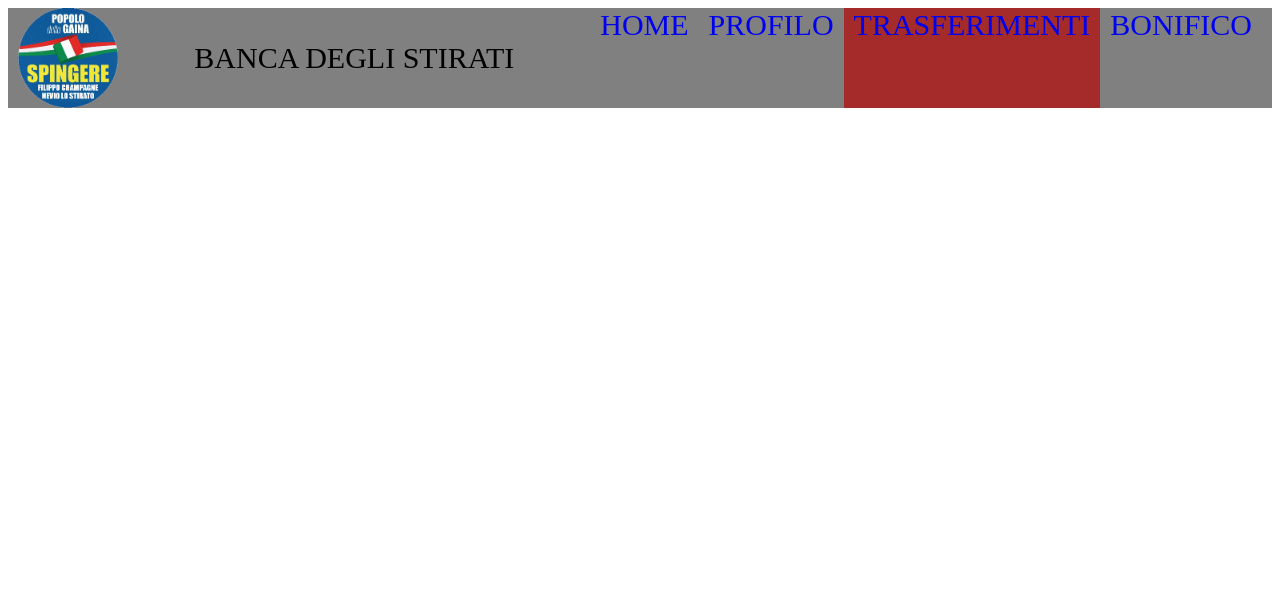
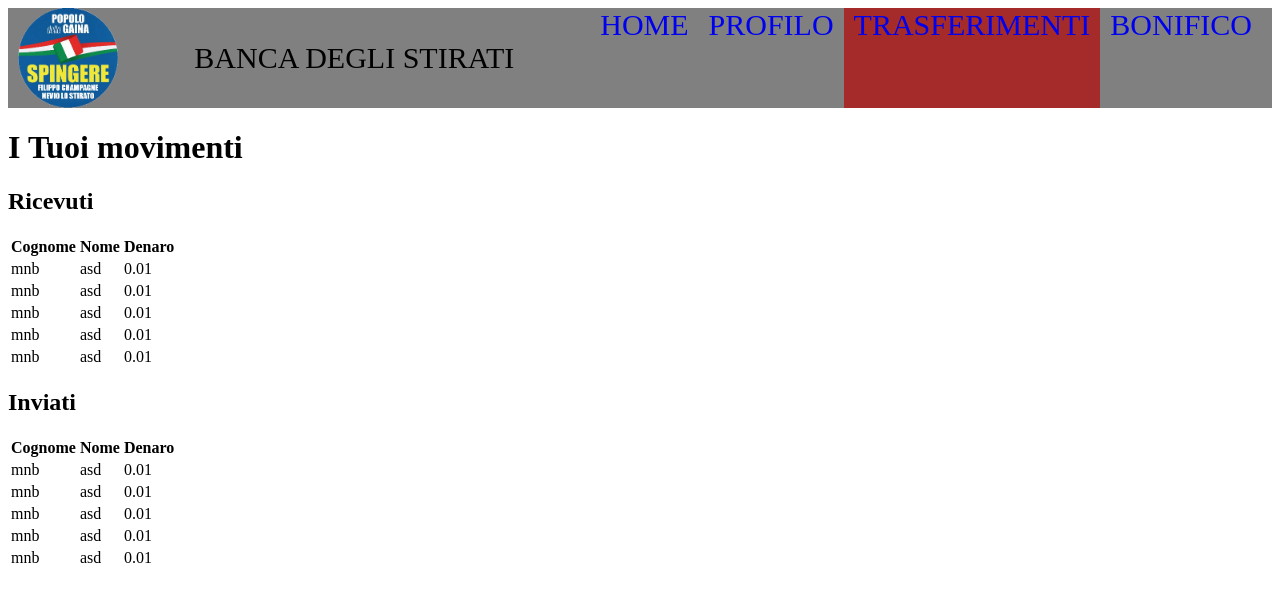
Before and after one commit to LucianoRiboldi/Progetto-PHP, a PHP site: page /Pagine/Trasferimenti.php in a window 1280 px wide. Shown: the top 602 px of the page. Run offline with PHP 8.4, Linux system fonts and the light colour scheme; the visitor is signed in with stand-in values (Sample User, id 1); data comes from the database, SQL or seed files in the repository.

Commit message:
Trasferimenti fatto ma non stampa

```diff
--- a/Pagine/Bonifico.php
+++ b/Pagine/Bonifico.php
@@ -69,7 +69,7 @@
                             $ID = $riga["ID"];
                             if($ID != $_SESSION["ID"]){
                             echo <<<EOD
-                            <p><input type="checkbox" name="beneficiario" onclick="onlyOne(this)"/>."$cognome"."$nome"</p>
+                            <p><input type="checkbox" name="beneficiario" onclick="onlyOne(this)"/>$cognome $nome</p>
                             EOD;
                             }
 
@@ -86,7 +86,7 @@
                             $ID = $riga["ID"];
                             if($ID != $_SESSION["ID"]){
                             echo <<<EOD
-                            <p><input type="checkbox" name="beneficiario" value="$ID" onclick="onlyOne(this)"/>."$cognome"."$nome"</p>
+                            <p><input type="checkbox" name="beneficiario" value="$ID" onclick="onlyOne(this)"/>$cognome $nome</p>
                             EOD;
                             }
                         }
--- a/Pagine/Trasferimenti.php
+++ b/Pagine/Trasferimenti.php
@@ -1,4 +1,19 @@
-<?php require("controllo.php") ?>
+<?php
+    require("controllo.php");
+    $ID = $_SESSION['ID'];
+    require("../Data/connessione.php");
+    $query="SELECT utenti.Nome, utenti.Cognome, bonifici.SommaDenaro
+            FROM bonifici JOIN conticorrenti ON bonifici.IDContoMittente=conticorrenti.NumeroConto
+                          JOIN utenti ON conticorrenti.IDUtente=utenti.ID
+            WHERE bonifici.IDContoDestinatario = '$ID'";
+    $ris1=$conn->query($query) or die("<p>Query fallita!</p>");
+    $query="SELECT utenti.Nome, utenti.Cognome, bonifici.SommaDenaro
+            FROM bonifici JOIN conticorrenti ON bonifici.IDContoMittente=conticorrenti.NumeroConto
+                          JOIN utenti ON conticorrenti.IDUtente=utenti.ID
+            WHERE bonifici.IDContoMittente = '$ID'";
+    $ris2=$conn->query($query) or die("<p>Query fallita!</p>");
+    $conn->close();
+ ?>
 <!DOCTYPE html>
 <html lang="en">
 <head>
@@ -19,7 +34,38 @@
                 <div class="provacontenitore"><a href="Bonifico.php">BONIFICO</a></div>
             </div>
         </nav>
-        <h1></h1>
+        <h1>I Tuoi movimenti</h1>
+        <h2>Ricevuti</h2>
+        <table>
+            <tr>
+                <th>Cognome</th>
+                <th>Nome</th>
+                <th>Denaro</th>
+            </tr>
+            <?php foreach ($ris1 as $riga): ?>
+                <tr>
+                    <td><?php echo htmlspecialchars($riga["Cognome"]); ?></td>
+                    <td><?php echo $riga["Nome"]; ?></td>
+                    <td><?php echo $riga["SommaDenaro"]; ?></td>
+                </tr>
+            <?php endforeach; ?>
+        </table>
+
+        <h2>Inviati</h2>
+        <table>
+            <tr>
+                <th>Cognome</th>
+                <th>Nome</th>
+                <th>Denaro</th>
+            </tr>
+            <?php foreach ($ris1 as $riga): ?>
+                <tr>
+                    <td><?php echo $riga["Cognome"]; ?></td>
+                    <td><?php echo $riga["Nome"]; ?></td>
+                    <td><?php echo $riga["SommaDenaro"]; ?></td>
+                </tr>
+            <?php endforeach; ?>
+        </table>
     </div>
 </body>
 </html>
```
Also changed, not shown: Data/database_banca.sql (+19 -18 lines).
